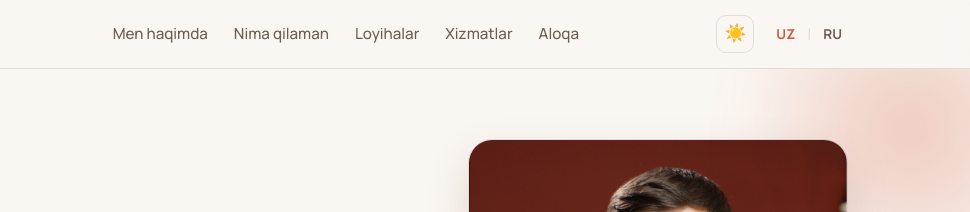
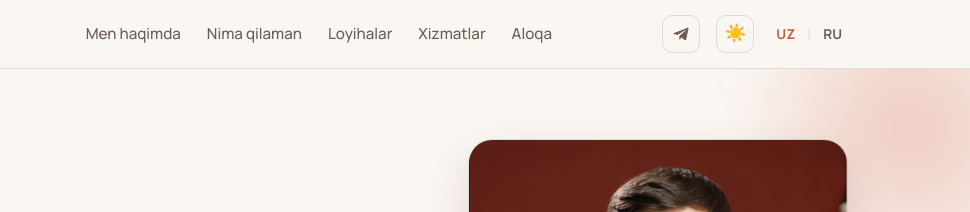
Before and after one commit to akidesstudio/personal-website, a plain HTML site: page index.html in a window 1280 px wide. Shown: the top 212 px of the page, 310-1280 px from the left. Drawn offline with nearby package versions, Linux system fonts and the light colour scheme.

Commit message:
Header'ga Telegram ikonkasi qo'shildi

```diff
--- a/index.html
+++ b/index.html
@@ -38,6 +38,12 @@
       </nav>
 
       <div class="header-actions">
+        <a href="https://t.me/iakadirov" class="header-tg" target="_blank" rel="noopener"
+          aria-label="Telegram" title="Telegram">
+          <svg viewBox="0 0 24 24" width="20" height="20" fill="currentColor" aria-hidden="true">
+            <path d="M9.78 18.65l.28-4.23 7.68-6.92c.34-.31-.07-.46-.52-.19L7.74 13.3 3.64 12c-.88-.25-.89-.86.2-1.3l15.97-6.16c.73-.33 1.43.18 1.15 1.3l-2.72 12.81c-.19.91-.74 1.13-1.5.71L12.6 16.3l-1.99 1.93c-.23.23-.42.42-.83.42z" />
+          </svg>
+        </a>
         <button type="button" class="theme-toggle" id="themeToggle"
           aria-label="Rejimni almashtirish / Сменить тему">
           <span class="theme-icon theme-icon-dark">🌙</span>
--- a/style.css
+++ b/style.css
@@ -111,6 +111,25 @@ h1, h2, h3 { font-family: "Playfair Display", Georgia, serif; line-height: 1.15;
 .nav a:hover { color: var(--text); }
 
 .header-actions { display: flex; align-items: center; gap: 16px; }
+
+/* Header'dagi Telegram ikonkasi */
+.header-tg {
+  display: inline-flex;
+  align-items: center;
+  justify-content: center;
+  width: 38px;
+  height: 38px;
+  color: var(--muted);
+  border: 1px solid var(--border);
+  border-radius: 10px;
+  transition: color 0.2s ease, border-color 0.2s ease, transform 0.2s ease;
+}
+.header-tg:hover {
+  color: var(--accent);
+  border-color: var(--accent);
+  transform: translateY(-1px);
+}
+.header-tg svg { display: block; }
 
 /* Rejim (light/dark) tugmasi */
 .theme-toggle {
```
